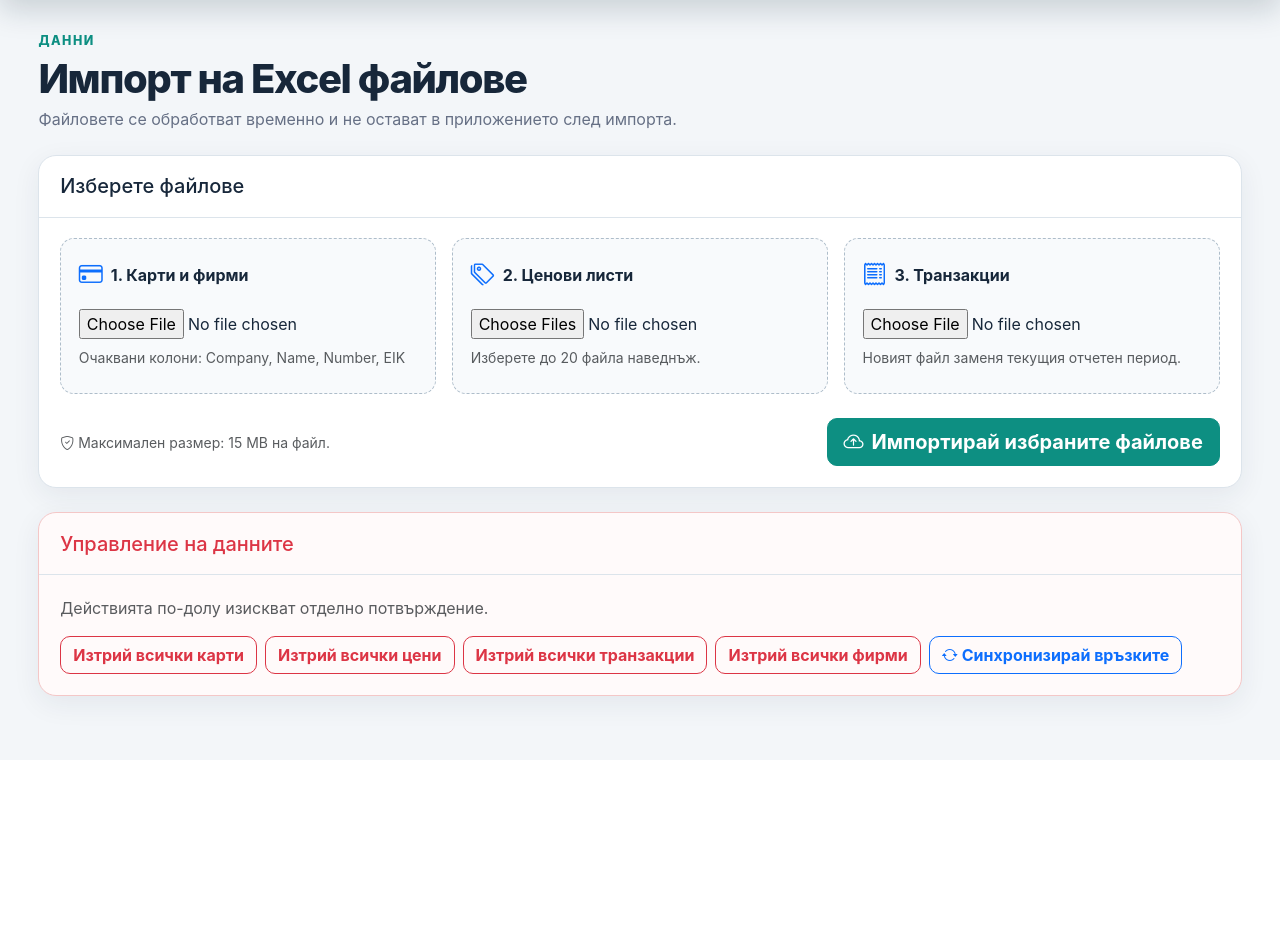
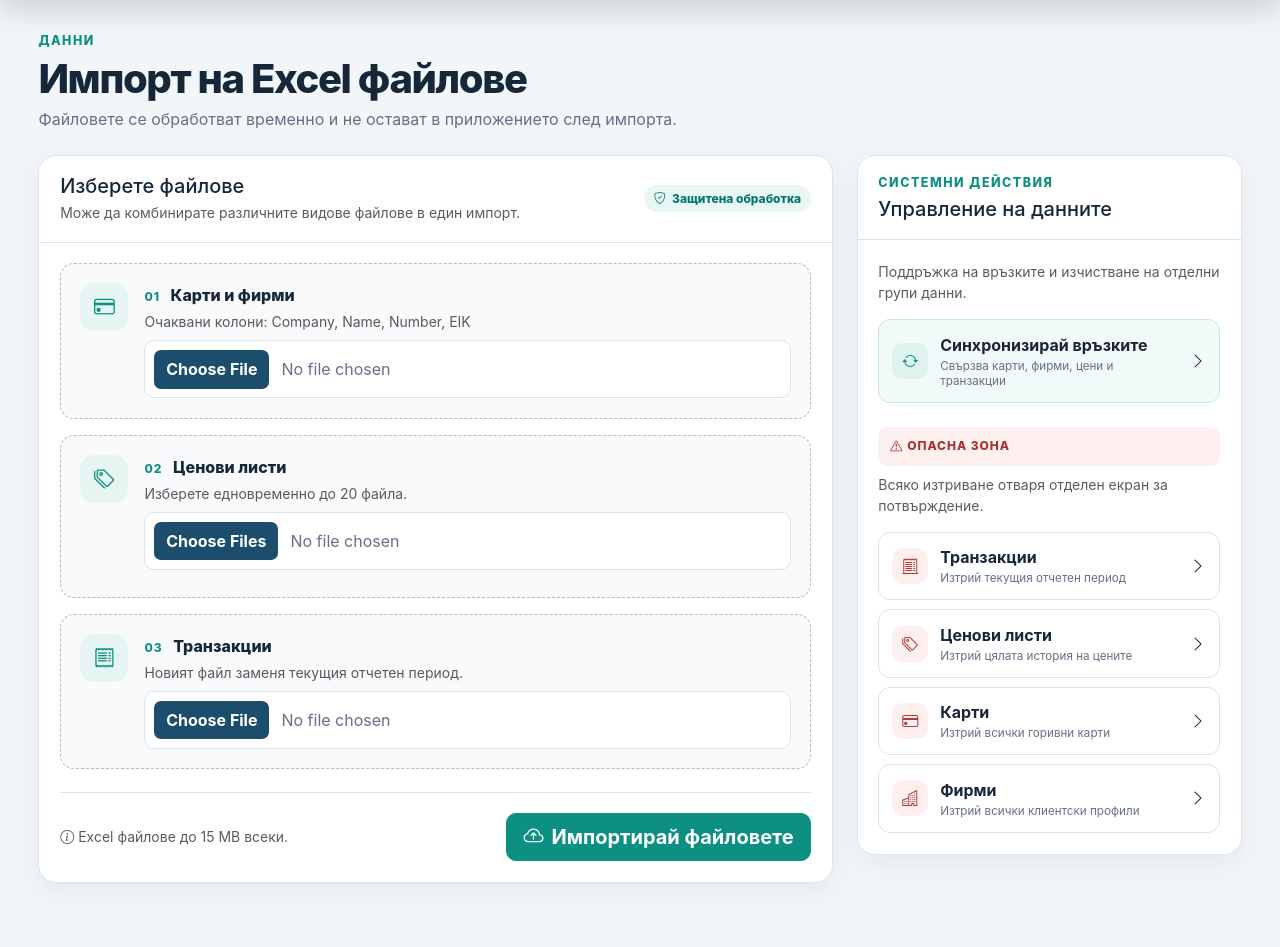
Before and after one commit to plamensve/eko_users, a Django app: page /upload/ in a window 1280 px wide. Shown: the part 60-1007 px from the top of the page. Before the commit the page ends 786 px from the top, so only its background shows below. Run offline with Django 5.2, Linux system fonts and the light colour scheme; a user stored in the database is signed in; some libraries are stand-ins or nearby versions.

Commit message:
Redesign import page with management sidebar

```diff
--- a/static/css/app.css
+++ b/static/css/app.css
@@ -43,6 +43,28 @@ body { background: var(--canvas); color: var(--ink); font-family: Inter, system-
 .status-pill.warning { background:#fff4d6; color:#8a5a00; }
 .empty-state { padding:3.5rem 1rem; text-align:center; color:var(--muted); }
 .upload-zone { padding:1.1rem; border:1px dashed #aebdca; border-radius:14px; background:#f8fafc; }
+.import-panel { overflow:hidden; }
+.upload-step { display:grid; grid-template-columns:48px minmax(0, 1fr); gap:1rem; align-items:start; padding:1.2rem; transition:border-color .2s ease, background .2s ease, transform .2s ease; }
+.upload-step:hover { border-color:#7fbab3; background:#f5fbfa; transform:translateY(-1px); }
+.upload-step-icon { display:grid; place-items:center; width:48px; height:48px; border-radius:14px; color:var(--teal); background:#e7f5f2; font-size:1.3rem; }
+.upload-step-content { min-width:0; }
+.upload-step-title { margin-bottom:.25rem; font-weight:800; }
+.upload-step-title span { margin-right:.45rem; color:var(--teal); font-size:.75rem; letter-spacing:.08em; }
+.upload-step input[type="file"] { display:block; width:100%; padding:.55rem; color:var(--muted); background:#fff; border:1px solid var(--line); border-radius:10px; }
+.upload-step input[type="file"]::file-selector-button { margin-right:.75rem; padding:.45rem .75rem; color:#fff; font-weight:700; background:var(--navy-2); border:0; border-radius:7px; cursor:pointer; }
+.import-footer { display:flex; flex-wrap:wrap; align-items:center; justify-content:space-between; gap:1rem; margin-top:1.4rem; padding-top:1.25rem; border-top:1px solid var(--line); }
+.management-sidebar { position:sticky; top:92px; }
+.danger-label { padding:.65rem .75rem; color:#a63232; font-size:.75rem; font-weight:800; letter-spacing:.08em; text-transform:uppercase; background:#fff0f0; border-radius:9px; }
+.management-list { display:grid; gap:.55rem; }
+.management-action { display:flex; width:100%; align-items:center; gap:.75rem; padding:.8rem; color:var(--ink); text-align:left; text-decoration:none; background:#fff; border:1px solid var(--line); border-radius:12px; transition:background .2s ease, border-color .2s ease, transform .2s ease; }
+.management-action:hover { color:var(--ink); background:#f8fafc; border-color:#aebdca; transform:translateX(2px); }
+.management-action.sync { background:#f1faf8; border-color:#c7e8e2; }
+.management-action.danger:hover { background:#fff7f7; border-color:#efb9b9; }
+.management-action strong, .management-action small { display:block; }
+.management-action small { margin-top:.12rem; color:var(--muted); font-size:.73rem; line-height:1.3; }
+.management-icon { display:grid; place-items:center; flex:0 0 36px; width:36px; height:36px; color:var(--navy-2); background:#edf2f6; border-radius:10px; }
+.management-action.sync .management-icon { color:var(--teal); background:#dff2ee; }
+.management-action.danger .management-icon { color:#b13a3a; background:#fff0f0; }
 .form-control, .form-select { min-height:44px; border-radius:10px; border-color:#cfd9e2; }
 .form-control:focus, .form-select:focus { border-color:var(--teal); box-shadow:0 0 0 .2rem rgba(13,143,130,.12); }
 .alert { border:0; border-radius:12px; }
@@ -57,4 +79,11 @@ body { background: var(--canvas); color: var(--ink); font-family: Inter, system-
   .page-heading .action-group { width:100%; }
   .page-heading .btn { flex:1; }
   .metric-value { font-size:1.5rem; }
+  .upload-step { grid-template-columns:1fr; }
+  .upload-step-icon { width:42px; height:42px; }
+  .import-footer .btn { width:100%; }
 }
+
+@media (max-width: 1199.98px) {
+  .management-sidebar { position:static; }
+}
--- a/templates/core/upload.html
+++ b/templates/core/upload.html
@@ -4,34 +4,57 @@
 <div class="page-heading">
   <div><div class="eyebrow">Данни</div><h1 class="page-title">Импорт на Excel файлове</h1><p class="page-subtitle">Файловете се обработват временно и не остават в приложението след импорта.</p></div>
 </div>
-<form method="post" enctype="multipart/form-data" class="surface mb-4">{% csrf_token %}
-  <div class="surface-header"><h2 class="h5 mb-0">Изберете файлове</h2></div>
+<div class="row g-4 align-items-start">
+  <div class="col-xl-8">
+    <form method="post" enctype="multipart/form-data" class="surface import-panel">{% csrf_token %}
+      <div class="surface-header d-flex align-items-center justify-content-between gap-3">
+        <div><h2 class="h5 mb-1">Изберете файлове</h2><div class="small text-muted">Може да комбинирате различните видове файлове в един импорт.</div></div>
+        <span class="status-pill"><i class="bi bi-shield-check"></i>Защитена обработка</span>
+      </div>
       <div class="surface-body">
         {% if form.non_field_errors %}<div class="alert alert-danger">{{ form.non_field_errors }}</div>{% endif %}
-    <div class="row g-3">
-      <div class="col-lg-4"><div class="upload-zone h-100"><div class="d-flex align-items-center gap-2 mb-3"><i class="bi bi-credit-card fs-4 text-primary"></i><strong>1. Карти и фирми</strong></div>{{ form.cards_file }}{% for error in form.cards_file.errors %}<div class="text-danger small mt-2">{{ error }}</div>{% endfor %}<div class="small text-muted mt-2">Очаквани колони: Company, Name, Number, EIK</div></div></div>
-      <div class="col-lg-4"><div class="upload-zone h-100"><div class="d-flex align-items-center gap-2 mb-3"><i class="bi bi-tags fs-4 text-primary"></i><strong>2. Ценови листи</strong></div>{{ form.prices_files }}{% for error in form.prices_files.errors %}<div class="text-danger small mt-2">{{ error }}</div>{% endfor %}<div class="small text-muted mt-2">Изберете до 20 файла наведнъж.</div><div id="selected-price-files" class="small mt-2 fw-semibold text-primary"></div></div></div>
-      <div class="col-lg-4"><div class="upload-zone h-100"><div class="d-flex align-items-center gap-2 mb-3"><i class="bi bi-receipt fs-4 text-primary"></i><strong>3. Транзакции</strong></div>{{ form.transactions_file }}{% for error in form.transactions_file.errors %}<div class="text-danger small mt-2">{{ error }}</div>{% endfor %}<div class="small text-muted mt-2">Новият файл заменя текущия отчетен период.</div></div></div>
+        <div class="d-grid gap-3">
+          <div class="upload-zone upload-step">
+            <div class="upload-step-icon"><i class="bi bi-credit-card"></i></div>
+            <div class="upload-step-content"><div class="upload-step-title"><span>01</span> Карти и фирми</div><div class="small text-muted mb-2">Очаквани колони: Company, Name, Number, EIK</div>{{ form.cards_file }}{% for error in form.cards_file.errors %}<div class="text-danger small mt-2">{{ error }}</div>{% endfor %}</div>
           </div>
-    <div class="d-flex flex-wrap align-items-center justify-content-between gap-3 mt-4">
-      <div class="small text-muted"><i class="bi bi-shield-check me-1"></i>Максимален размер: 15 MB на файл.</div>
-      <button class="btn btn-success btn-lg" type="submit"><i class="bi bi-cloud-arrow-up me-2"></i>Импортирай избраните файлове</button>
+          <div class="upload-zone upload-step">
+            <div class="upload-step-icon"><i class="bi bi-tags"></i></div>
+            <div class="upload-step-content"><div class="upload-step-title"><span>02</span> Ценови листи</div><div class="small text-muted mb-2">Изберете едновременно до 20 файла.</div>{{ form.prices_files }}{% for error in form.prices_files.errors %}<div class="text-danger small mt-2">{{ error }}</div>{% endfor %}<div id="selected-price-files" class="small mt-2 fw-semibold text-primary"></div></div>
+          </div>
+          <div class="upload-zone upload-step">
+            <div class="upload-step-icon"><i class="bi bi-receipt"></i></div>
+            <div class="upload-step-content"><div class="upload-step-title"><span>03</span> Транзакции</div><div class="small text-muted mb-2">Новият файл заменя текущия отчетен период.</div>{{ form.transactions_file }}{% for error in form.transactions_file.errors %}<div class="text-danger small mt-2">{{ error }}</div>{% endfor %}</div>
+          </div>
+        </div>
+        <div class="import-footer">
+          <div class="small text-muted"><i class="bi bi-info-circle me-1"></i>Excel файлове до 15 MB всеки.</div>
+          <button class="btn btn-success btn-lg" type="submit"><i class="bi bi-cloud-arrow-up me-2"></i>Импортирай файловете</button>
         </div>
       </div>
     </form>
-<section class="surface danger-zone">
-  <div class="surface-header"><h2 class="h5 text-danger mb-0">Управление на данните</h2></div>
+  </div>
+
+  <aside class="col-xl-4" aria-label="Управление на данните">
+    <div class="management-sidebar">
+      <section class="surface overflow-hidden">
+        <div class="surface-header"><div class="eyebrow mb-1">Системни действия</div><h2 class="h5 mb-0">Управление на данните</h2></div>
         <div class="surface-body">
-    <p class="text-muted">Действията по-долу изискват отделно потвърждение.</p>
-    <div class="action-group">
-      <a class="btn btn-outline-danger" href="{% url 'card_delete_all' %}">Изтрий всички карти</a>
-      <a class="btn btn-outline-danger" href="{% url 'price_delete_all' %}">Изтрий всички цени</a>
-      <a class="btn btn-outline-danger" href="{% url 'transaction_delete_all' %}">Изтрий всички транзакции</a>
-      <a class="btn btn-outline-danger" href="{% url 'company_delete_all' %}">Изтрий всички фирми</a>
-      <form method="post" action="{% url 'relink_data' %}">{% csrf_token %}<button class="btn btn-outline-primary" type="submit"><i class="bi bi-arrow-repeat me-1"></i>Синхронизирай връзките</button></form>
-    </div>
+          <p class="small text-muted">Поддръжка на връзките и изчистване на отделни групи данни.</p>
+          <form method="post" action="{% url 'relink_data' %}" class="mb-4">{% csrf_token %}<button class="management-action sync" type="submit"><span class="management-icon"><i class="bi bi-arrow-repeat"></i></span><span><strong>Синхронизирай връзките</strong><small>Свързва карти, фирми, цени и транзакции</small></span><i class="bi bi-chevron-right ms-auto"></i></button></form>
+          <div class="danger-label"><i class="bi bi-exclamation-triangle me-1"></i>Опасна зона</div>
+          <p class="small text-muted mt-2">Всяко изтриване отваря отделен екран за потвърждение.</p>
+          <nav class="management-list" aria-label="Действия за изтриване">
+            <a class="management-action danger" href="{% url 'transaction_delete_all' %}"><span class="management-icon"><i class="bi bi-receipt-cutoff"></i></span><span><strong>Транзакции</strong><small>Изтрий текущия отчетен период</small></span><i class="bi bi-chevron-right ms-auto"></i></a>
+            <a class="management-action danger" href="{% url 'price_delete_all' %}"><span class="management-icon"><i class="bi bi-tags"></i></span><span><strong>Ценови листи</strong><small>Изтрий цялата история на цените</small></span><i class="bi bi-chevron-right ms-auto"></i></a>
+            <a class="management-action danger" href="{% url 'card_delete_all' %}"><span class="management-icon"><i class="bi bi-credit-card"></i></span><span><strong>Карти</strong><small>Изтрий всички горивни карти</small></span><i class="bi bi-chevron-right ms-auto"></i></a>
+            <a class="management-action danger" href="{% url 'company_delete_all' %}"><span class="management-icon"><i class="bi bi-buildings"></i></span><span><strong>Фирми</strong><small>Изтрий всички клиентски профили</small></span><i class="bi bi-chevron-right ms-auto"></i></a>
+          </nav>
         </div>
       </section>
+    </div>
+  </aside>
+</div>
 {% endblock %}
 {% block scripts %}
 <script>
```
Lines whose indentation alone changed are shown as unchanged.
